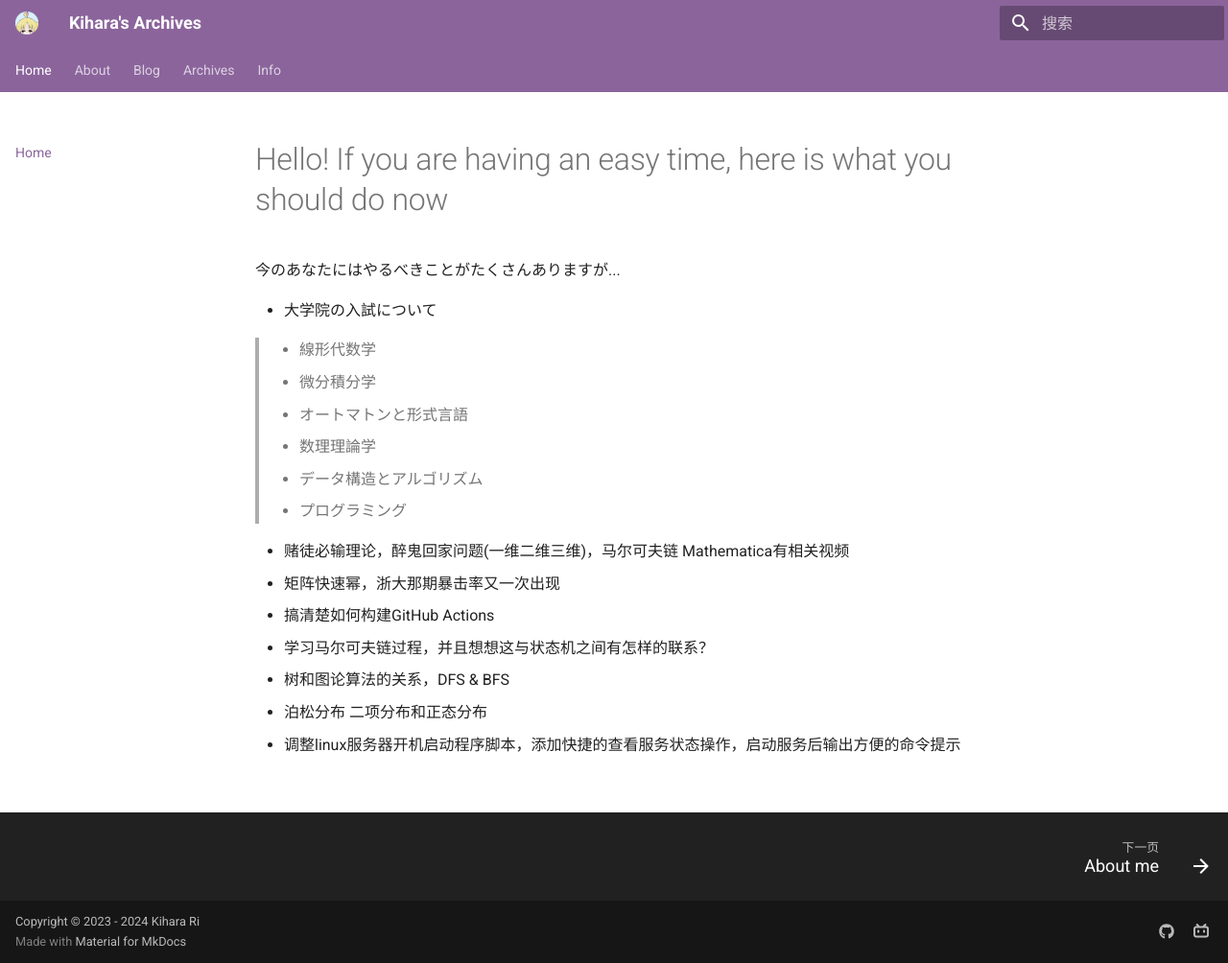
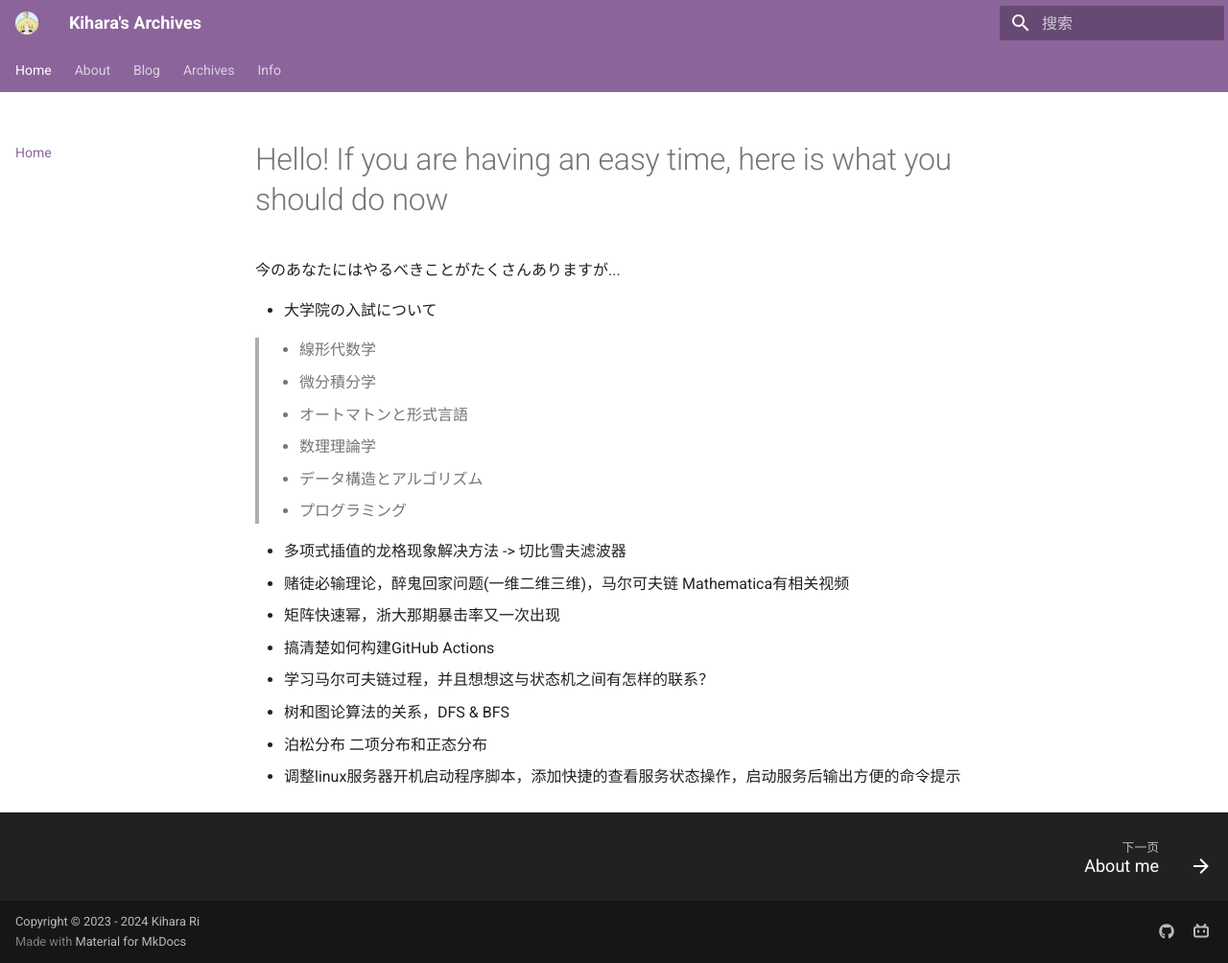
Before and after one commit to Kihara-Ri/kihara-ri.github.io, an MkDocs documentation site: the page built from docs/index.md, in a window 1280 px wide and 1004 px high. Shown: the whole window at 96% size. Built offline with MkDocs 1.6.1 and Material for MkDocs 9.7.7, drawn with Linux system fonts in a browser that asks for light colours.

Commit message:
添加新任务

```diff
--- a/docs/index.md
+++ b/docs/index.md
@@ -11,6 +11,7 @@
 > - データ構造とアルゴリズム
 > - プログラミング
 
+- 多项式插值的龙格现象解决方法 -> 切比雪夫滤波器
 - 赌徒必输理论，醉鬼回家问题(一维二维三维)，马尔可夫链 Mathematica有相关视频
 - 矩阵快速幂，浙大那期暴击率又一次出现
 - 搞清楚如何构建GitHub Actions
```
